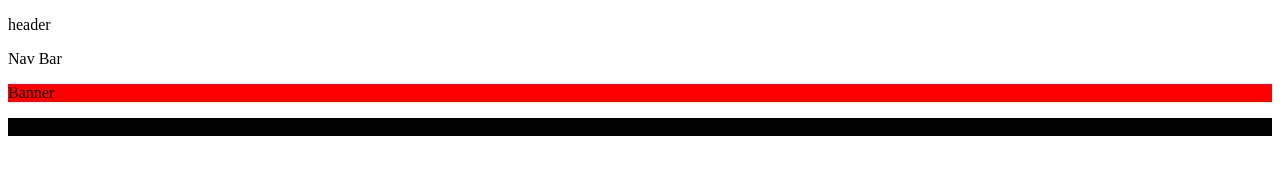
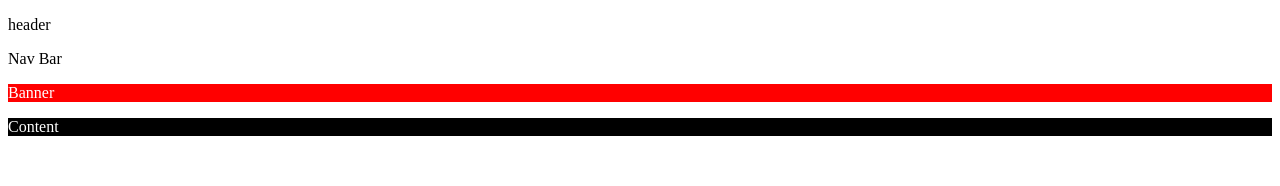
Before and after one commit to jwinters5560/jwinters5560.github.io, a plain HTML site: page Winters_J_assignment04/grid01.html in a window 1280 px wide. Shown: the top 186 px of the page. Drawn offline with Linux system fonts and the light colour scheme.

Commit message:
Assignment rename

```diff
--- a/Winters_J_In-Class01/grid01style.css
+++ b/Winters_J_assignment04/grid01style.css
@@ -1,9 +1,13 @@
 .banner {
+    color:white;
     margin-bottom: 10px;
     background-color:red;
+    display:block;
 }
 
 .content {
+    color:white;
     margin-bottom:60px;
     background-color:black;
+    display:block;
 }
```
Also changed, not shown: Winters_J_assignment04/grid01.html (renamed from Winters_J_In-Class01/grid01.html), Winters_J_assignment04/grid02.html (renamed from Winters_J_In-Class01/grid02.html), Winters_J_assignment04/grid02style.css (added), Winters_J_assignment04/grid03.html (renamed from Winters_J_In-Class01/grid03.html), Winters_J_assignment04/grid03style.css (added), Winters_J_assignment04/grid04.html (renamed from Winters_J_In-Class01/grid04.html), Winters_J_assignment04/grid04style.css (added).
